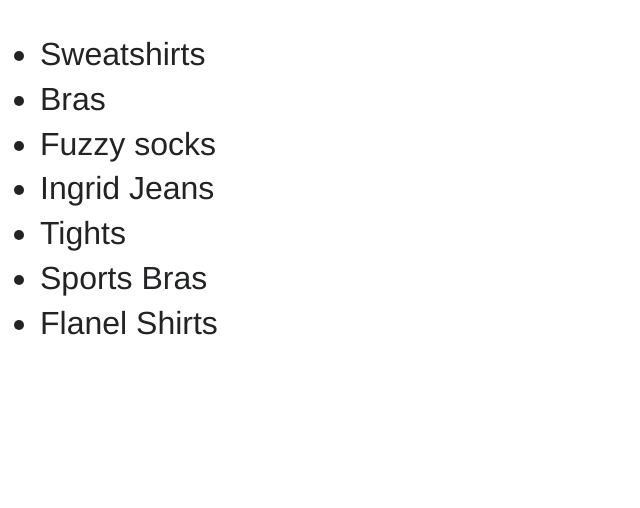
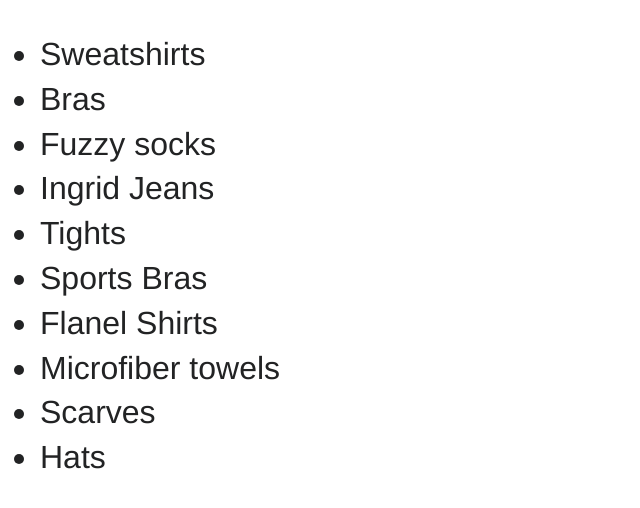
Before and after one commit to bmac/stunning-octo-spoon, a plain HTML site: page index.html in a window 1280 px wide. Shown: the whole page, without its empty margins (0-640 px from the left). Drawn offline with Linux system fonts and the light colour scheme.

Commit message:
Add missing entries

```diff
--- a/index.html
+++ b/index.html
@@ -21,6 +21,9 @@
         <li>Tights</li>
         <li>Sports Bras</li>
         <li>Flanel Shirts</li>
+        <li>Microfiber towels</li>
+        <li>Scarves</li>
+        <li>Hats</li>
       </ul>
     </body>
 </html>
```
